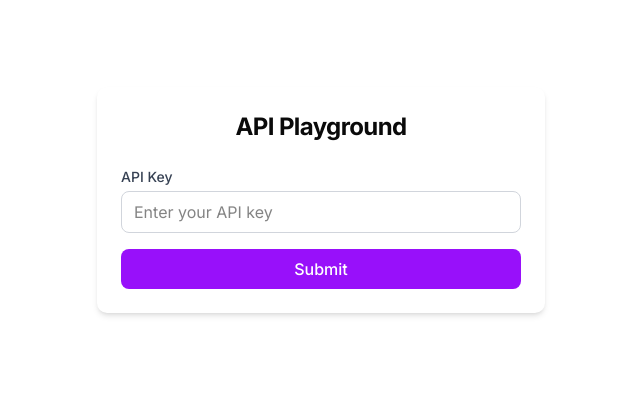
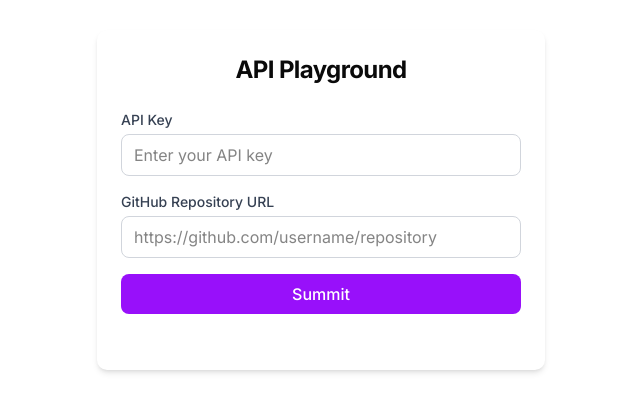
Before and after one commit to thucduong-arent/cursor-course, a Next.js app in the folder thucdt/: page /playground in a window 1280 px wide. Shown: the part 200-612 px from the top of the page, without its empty margins (319-959 px from the left). Built offline with nearby package versions, Linux system fonts and the light colour scheme.

Commit message:
chapter 61

```diff
--- a/thucdt/src/app/playground/page.js
+++ b/thucdt/src/app/playground/page.js
@@ -5,6 +5,10 @@ import { useRouter } from 'next/navigation'
 
 export default function Playground() {
   const [apiKey, setApiKey] = useState('')
+  const [githubUrl, setGithubUrl] = useState('')
+  const [isLoading, setIsLoading] = useState(false)
+  const [result, setResult] = useState(null)
+  const [error, setError] = useState(null)
   const router = useRouter()
 
   const handleSubmit = (e) => {
@@ -14,11 +18,43 @@ export default function Playground() {
     router.push('/protected')
   }
 
+  const handleSummarize = async (e) => {
+    e.preventDefault()
+    setIsLoading(true)
+    setError(null)
+    setResult(null)
+
+    try {
+      const response = await fetch('/api/github-summarizer', {
+        method: 'POST',
+        headers: {
+          'Content-Type': 'application/json',
+          'x-api-key': apiKey
+        },
+        body: JSON.stringify({ githubUrl })
+      })
+
+      const data = await response.json()
+
+      if (!response.ok) {
+        throw new Error(data.error || 'Failed to summarize GitHub repository')
+      }
+
+      setResult(data)
+    } catch (err) {
+      setError(err.message)
+    } finally {
+      setIsLoading(false)
+    }
+  }
+
   return (
     <div className="flex min-h-screen flex-col items-center justify-center p-4">
       <div className="w-full max-w-md p-6 bg-white rounded-lg shadow-md">
         <h1 className="text-2xl font-bold mb-6 text-center">API Playground</h1>
-        <form onSubmit={handleSubmit} className="space-y-4">
+
+        {/* GitHub Summarizer Form */}
+        <form onSubmit={handleSummarize} className="space-y-4 mb-8">
           <div>
             <label htmlFor="apiKey" className="block text-sm font-medium text-gray-700 mb-1">
               API Key
@@ -33,13 +69,99 @@ export default function Playground() {
               required
             />
           </div>
+
+          <div>
+            <label htmlFor="githubUrl" className="block text-sm font-medium text-gray-700 mb-1">
+              GitHub Repository URL
+            </label>
+            <input
+              type="text"
+              id="githubUrl"
+              value={githubUrl}
+              onChange={(e) => setGithubUrl(e.target.value)}
+              className="w-full px-3 py-2 border border-gray-300 rounded-md focus:outline-none focus:ring-2 focus:ring-purple-500"
+              placeholder="https://github.com/username/repository"
+              required
+            />
+          </div>
+
           <button
             type="submit"
-            className="w-full py-2 px-4 bg-purple-600 hover:bg-purple-700 text-white font-medium rounded-md focus:outline-none focus:ring-2 focus:ring-purple-500 focus:ring-offset-2"
+            disabled={isLoading}
+            className="w-full py-2 px-4 bg-purple-600 hover:bg-purple-700 text-white font-medium rounded-md focus:outline-none focus:ring-2 focus:ring-purple-500 focus:ring-offset-2 disabled:opacity-50"
           >
-            Submit
+            {isLoading ? 'Summarizing...' : 'Summit'}
           </button>
         </form>
+
+        {/* Results Section */}
+        {error && (
+          <div className="mb-6 p-4 bg-red-50 border border-red-200 rounded-md">
+            <p className="text-red-600">{error}</p>
+          </div>
+        )}
+
+        {result && (
+          <div className="mb-6 p-4 bg-gray-50 border border-gray-200 rounded-md">
+            <h2 className="text-xl font-semibold mb-3">Repository Summary</h2>
+
+            <div className="space-y-3">
+              <div>
+                <h3 className="font-medium text-gray-700">Summary</h3>
+                <p className="text-gray-600">{result.summary}</p>
+              </div>
+
+              <div>
+                <h3 className="font-medium text-gray-700">Key Features</h3>
+                <ul className="list-disc pl-5 text-gray-600">
+                  {result.keyFeatures?.map((feature, index) => (
+                    <li key={index}>{feature}</li>
+                  ))}
+                </ul>
+              </div>
+
+              <div className="grid grid-cols-2 gap-4">
+                <div>
+                  <h3 className="font-medium text-gray-700">Stars</h3>
+                  <p className="text-gray-600">{result.stars}</p>
+                </div>
+                <div>
+                  <h3 className="font-medium text-gray-700">License</h3>
+                  <p className="text-gray-600">{result.licenseType || 'N/A'}</p>
+                </div>
+                <div>
+                  <h3 className="font-medium text-gray-700">Latest Version</h3>
+                  <p className="text-gray-600">{result.latestVersion || 'N/A'}</p>
+                </div>
+                <div>
+                  <h3 className="font-medium text-gray-700">Website</h3>
+                  <p className="text-gray-600">
+                    {result.websiteUrl ? (
+                      <a
+                        href={result.websiteUrl}
+                        target="_blank"
+                        rel="noopener noreferrer"
+                        className="text-purple-600 hover:underline"
+                      >
+                        {result.websiteUrl}
+                      </a>
+                    ) : 'N/A'}
+                  </p>
+                </div>
+              </div>
+
+              {/* Raw JSON Response */}
+              <div className="mt-6">
+                <h3 className="font-medium text-gray-700 mb-2">Raw Response JSON</h3>
+                <div className="bg-gray-800 text-gray-100 p-4 rounded-md overflow-auto max-h-96">
+                  <pre className="text-sm whitespace-pre-wrap">
+                    {JSON.stringify(result, null, 2)}
+                  </pre>
+                </div>
+              </div>
+            </div>
+          </div>
+        )}
       </div>
     </div>
   )
```
